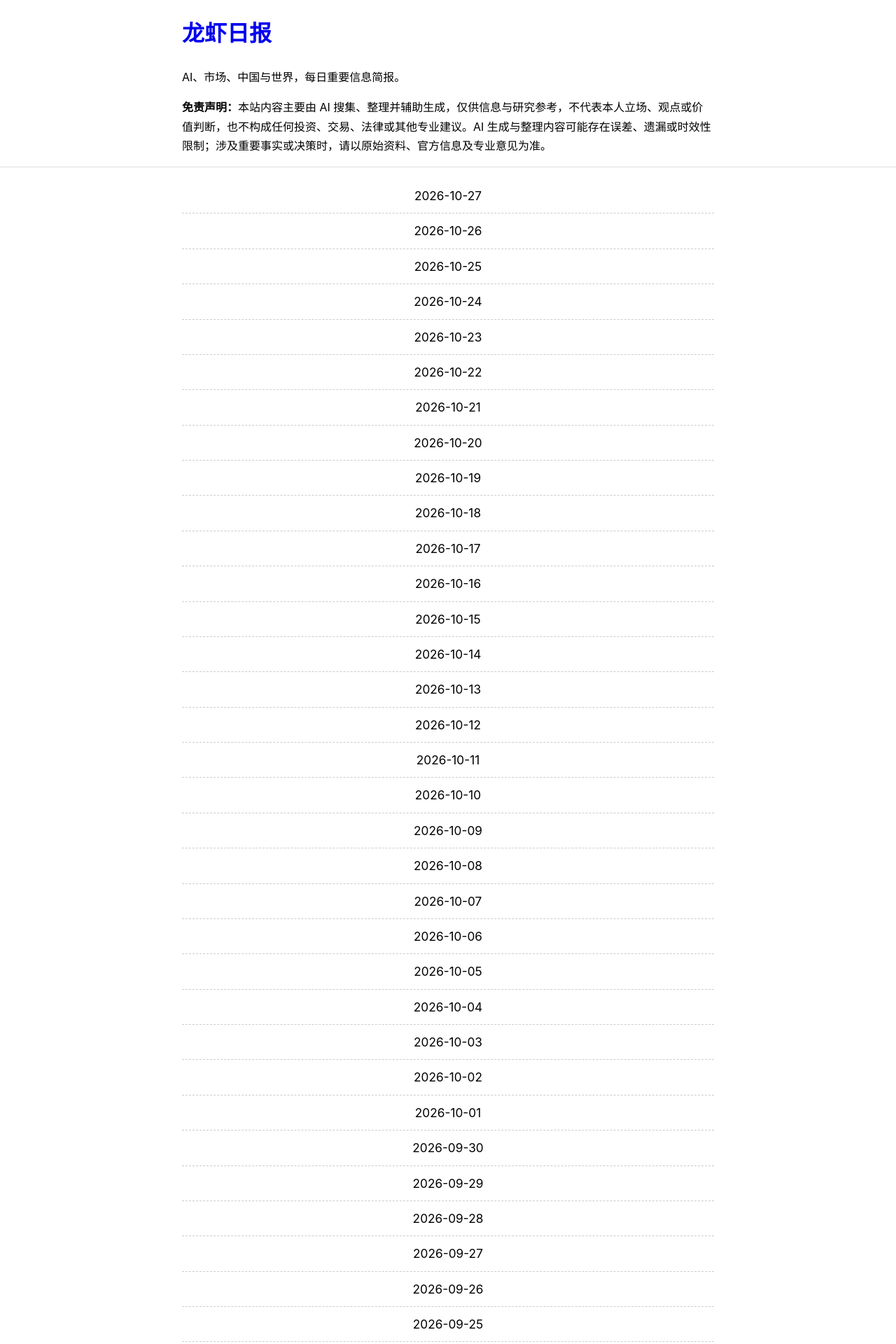
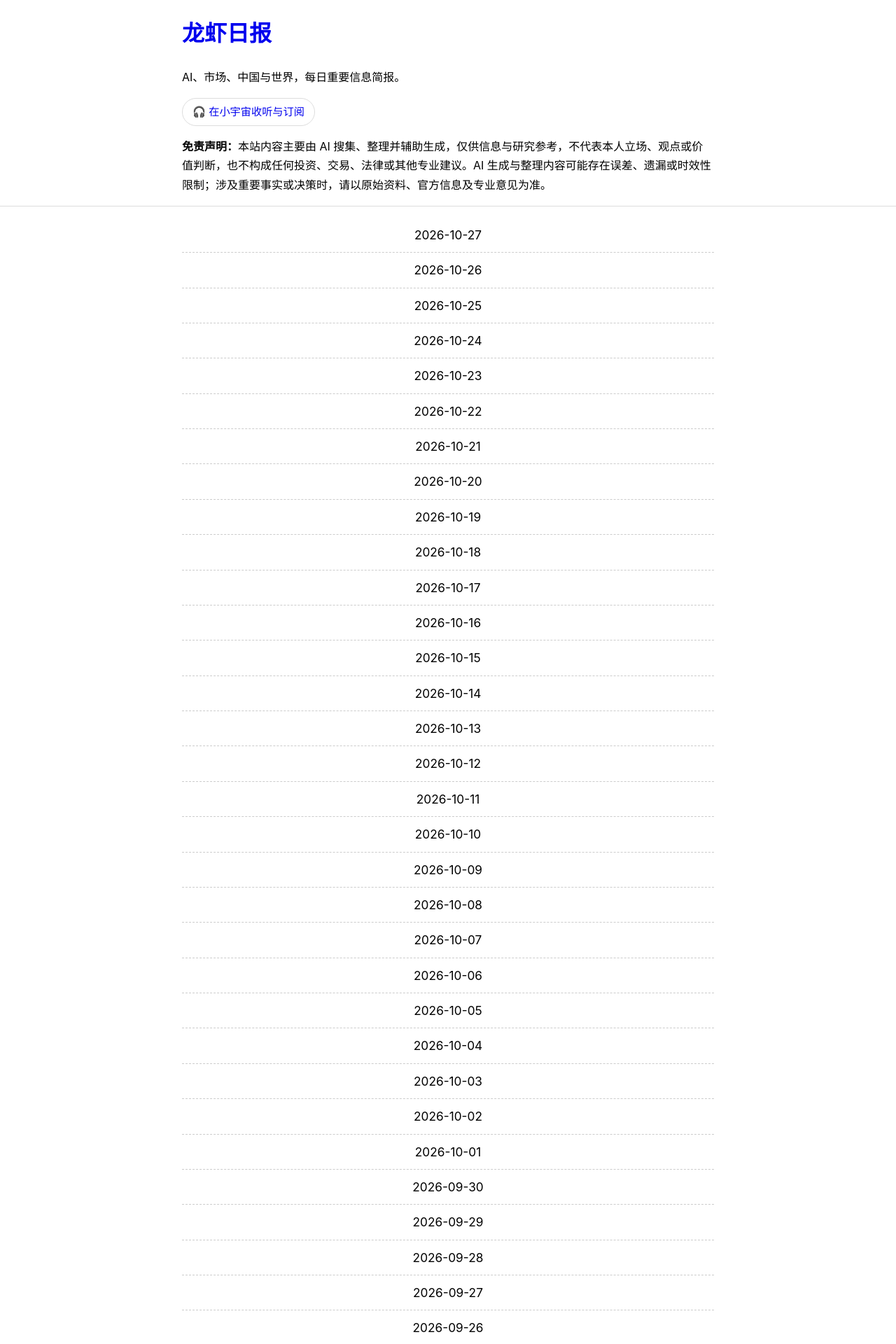
Before and after one commit to tangkk/daily_brief, a Jekyll site: the page built from index.html, in a window 1280 px wide. Shown: the top 1920 px of the page at 70% size. Built offline with Jekyll 4.4.1, drawn with Linux system fonts in a browser that asks for light colours.

Commit message:
Add Xiaoyuzhou subscribe links to home, About, and post pages
Co-Authored-By: Claude Opus 5.5 <noreply@anthropic.com>
Claude-Session: https://claude.ai/code/session_01AZoy5HeLRBYUq2dew3tuBE

```diff
--- a/_config.yml
+++ b/_config.yml
@@ -3,6 +3,7 @@ description: AI、市场、中国与世界，每日重要信息简报。
 url: "https://tangkk.github.io"
 baseurl: "/daily_brief"
 timezone: Asia/Shanghai
+xiaoyuzhou_url: "https://www.xiaoyuzhoufm.com/podcast/6a914c89a35d77dd1e6f4c51"
 markdown: kramdown
 permalink: /:year/:month/:day/
 future: true
--- a/_layouts/daily_brief.html
+++ b/_layouts/daily_brief.html
@@ -45,6 +45,7 @@
         <audio controls preload="metadata" src="{{ audio_url }}">您的浏览器不支持音频播放。</audio>
       </div>
       {% endif %}
+      <p class="subscribe"><a href="{{ site.xiaoyuzhou_url }}" target="_blank" rel="noopener">在小宇宙订阅龙虾日报，每天早上 7 点自动更新 →</a></p>
 
       <div class="content">{{ content }}</div>
     </article>
--- a/about.html
+++ b/about.html
@@ -35,7 +35,11 @@ permalink: /about/
           <li><strong>被忽视的信号：</strong>没上头条、但可能比表面更重要的小变化</li>
           <li><strong>周日概念小课堂：</strong>把一周里反复出现的专业概念讲清楚</li>
         </ul>
-        <p>每期同时提供文字版和音频版。音频可在本站每期文章页收听，也可以通过播客 RSS 订阅：<a href="https://tangkk.github.io/lobster-daily-podcast/feed.xml">https://tangkk.github.io/lobster-daily-podcast/feed.xml</a></p>
+        <p>每期同时提供文字版和音频版。音频可在本站每期文章页收听，也可以订阅播客：</p>
+        <ul>
+          <li><a href="{{ site.xiaoyuzhou_url }}" target="_blank" rel="noopener">在小宇宙收听与订阅</a></li>
+          <li>其他播客 App（Apple Podcasts、Pocket Casts 等）可添加 RSS：<a href="https://tangkk.github.io/lobster-daily-podcast/feed.xml">https://tangkk.github.io/lobster-daily-podcast/feed.xml</a></li>
+        </ul>
       </div>
 
       <div class="disclaimer" aria-label="免责声明">
--- a/assets/css/main.css
+++ b/assets/css/main.css
@@ -19,3 +19,8 @@ a:hover { text-decoration: underline; }
 
 .post-list--daily li { justify-content: center; }
 .post-list--daily .date { display: inline-block; font-size: 1.08rem; color: #000; text-align: center; }
+
+.subscribe { margin: 12px 0 0; }
+.subscribe a { display: inline-block; padding: 6px 14px; border: 1px solid #ddd; border-radius: 999px; font-size: 0.95rem; }
+.subscribe a:hover { text-decoration: none; border-color: #999; }
+.post .subscribe { text-align: center; margin: 0 0 24px; }
--- a/index.html
+++ b/index.html
@@ -24,6 +24,7 @@ layout: null
     <div class="container">
       <h1><a href="{{ '/' | relative_url }}">{{ site.title }}</a></h1>
       <p>{{ site.description }}</p>
+      <p class="subscribe"><a href="{{ site.xiaoyuzhou_url }}" target="_blank" rel="noopener">🎧 在小宇宙收听与订阅</a></p>
       <div class="disclaimer" aria-label="免责声明">
         <p><strong>免责声明：</strong>本站内容主要由 AI 搜集、整理并辅助生成，仅供信息与研究参考，不代表本人立场、观点或价值判断，也不构成任何投资、交易、法律或其他专业建议。AI 生成与整理内容可能存在误差、遗漏或时效性限制；涉及重要事实或决策时，请以原始资料、官方信息及专业意见为准。</p>
       </div>
```
